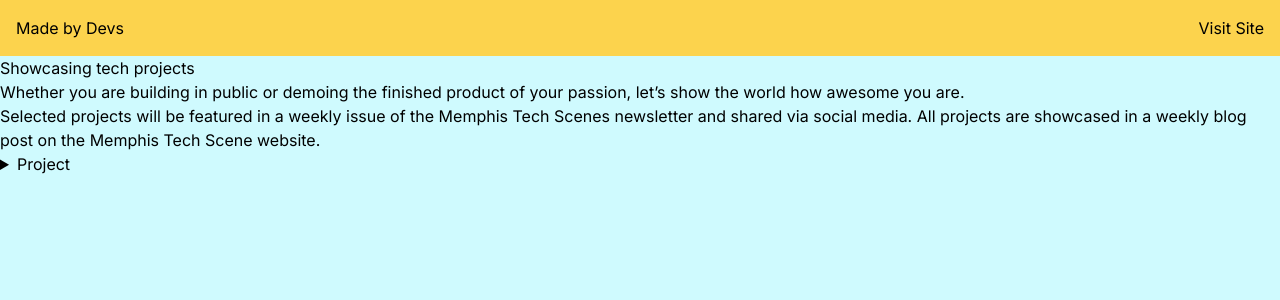
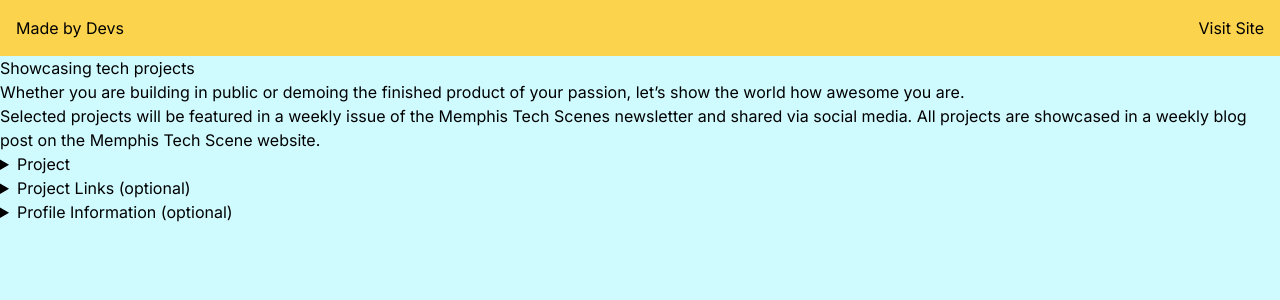
Before and after one commit to jcsmileyjr/madebydevs, a Next.js app: page / in a window 1280 px wide. Shown: the top 300 px of the page. Built offline with nearby package versions, Linux system fonts and the light colour scheme.

Commit message:
Feat - Initial optional ToggleContainers

```diff
--- a/src/app/page.tsx
+++ b/src/app/page.tsx
@@ -34,6 +34,16 @@ export default function Home() {
         <InputField property="Tech Stack" />
         <InputField property="Email" />
       </ToggleContainer>
+
+      <ToggleContainer title="Project Links (optional)">
+        <InputField property="Website Link" />
+        <InputField property="Repository Link" />
+      </ToggleContainer>
+
+      <ToggleContainer title="Profile Information (optional)">
+        <InputField property="Profile Name" />
+        <InputField property="Profile Description" />
+      </ToggleContainer>
     </main>
   )
 }
```
